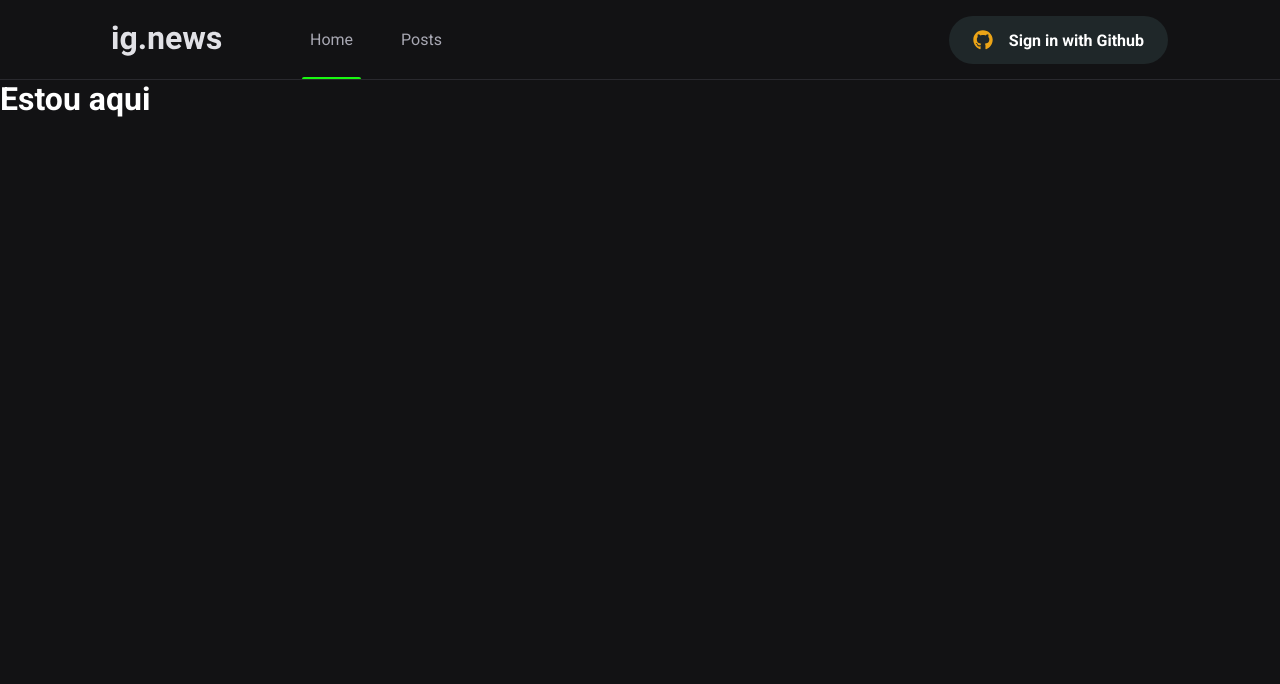
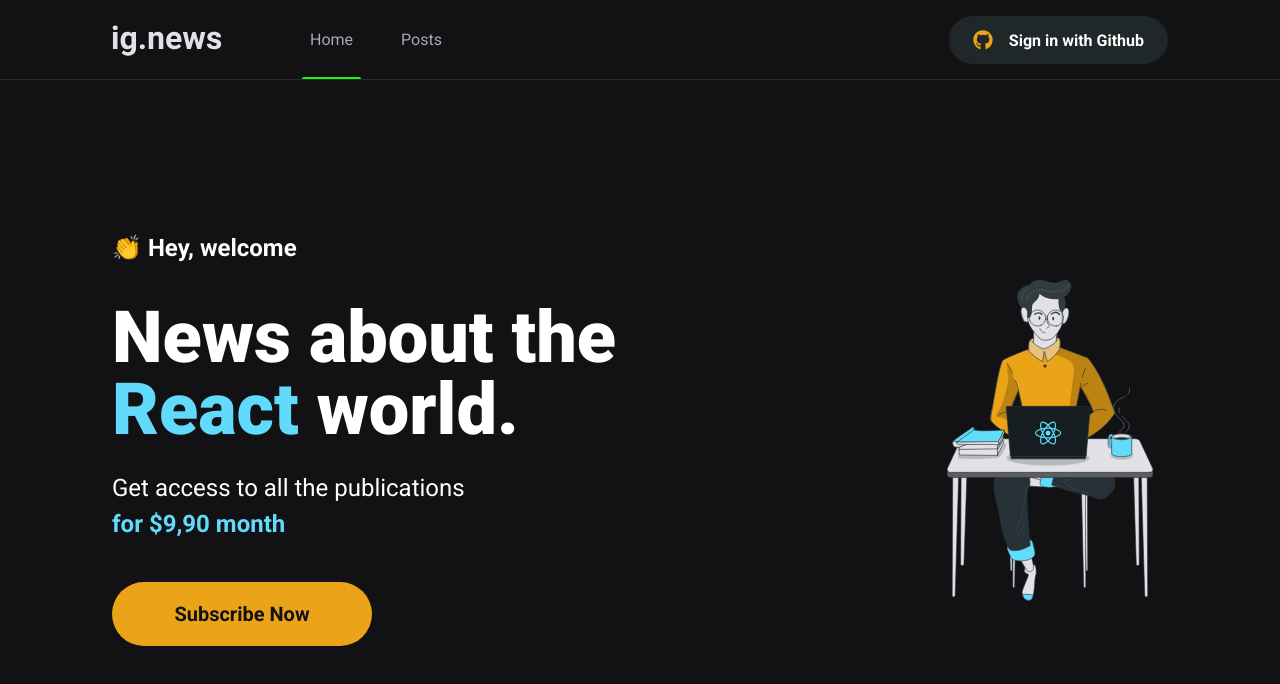
Before and after one commit to Gustavo-drafts/template-ignews-03-nextjs-basic, a Next.js app: page / in a window 1280 px wide. Shown: the top 684 px of the page. Built offline with nearby package versions, Linux system fonts and the light colour scheme; no server answers.

Commit message:
estilizando a interface

```diff
--- a/src/components/SignInButton/styles.module.scss
+++ b/src/components/SignInButton/styles.module.scss
@@ -24,9 +24,13 @@
     margin-right: 1rem;
   }
 
-  transition:  filter 0.4s;
+  .closeIcon {
+    margin-left: 1rem;
+  }
+
+  transition: filter 0.4s;
 
   &:hover {
-   filter: brightness(0.8);
+    filter: brightness(0.8);
   }
 }
--- /dev/null
+++ b/src/components/SubscribeButton/index.tsx
@@ -0,0 +1,13 @@
+import styles from './styles.module.scss'
+
+
+export function SubscribeButton() {
+  return (
+    <button
+    type="button"
+    className={styles.subscribeButton}
+    >
+      Subscribe Now
+    </button>
+  )
+}
--- /dev/null
+++ b/src/components/SubscribeButton/styles.module.scss
@@ -0,0 +1,20 @@
+.subscribeButton {
+  width: 260px;
+  height: 4rem;
+  border: 0;
+  border-radius: 2rem;
+  background: var(--yellow-500);
+  color: var(--gray-900);
+  font-size: 1.25rem;
+  font-weight: bold;
+
+  display: flex;
+  align-items: center;
+  justify-content: center;
+
+  transition: filter 0.2s;
+
+  &:hover {
+    filter: brightness(0.8);
+  }
+}
--- /dev/null
+++ b/src/pages/home.module.scss
@@ -0,0 +1,45 @@
+.contentContainer {
+  max-width: 70rem;
+  margin: 0 auto;
+  padding: 0 2rem;
+  height: calc(100vh - 5rem);
+
+  display: flex;
+  align-items: center;
+  justify-content: space-between;
+}
+
+.hero {
+  max-width: 37.5rem;
+
+  >span {
+    font-size: 1.5rem;
+    font-weight: bold;
+  }
+
+  h1 {
+    font-size: 4.5rem;
+    line-height: 4.5rem;
+    font-weight: 900;
+    margin-top: 2.5rem;
+
+    span {
+      color: var(--cyan-500);
+    }
+  }
+
+  p {
+    font-size: 1.5rem;
+    line-height: 2.25rem;
+    margin-top: 1.5rem;
+
+    span {
+      color: var(--cyan-500);
+      font-weight: bold;
+    }
+  }
+
+  button {
+    margin-top: 2.5rem;
+  }
+}
--- a/src/pages/index.tsx
+++ b/src/pages/index.tsx
@@ -1,9 +1,26 @@
-
+import Head from "next/head";
+import { SubscribeButton } from "../components/SubscribeButton";
+import styles from './home.module.scss';
 
 export default function Home() {
   return (
     <>
-      <h1>Estou aqui</h1>
+      <Head>
+        <title>Home | ig.news</title>
+      </Head>
+
+      <main className={styles.contentContainer}>
+        <section className={styles.hero}>
+          <span>👏 Hey, welcome</span>
+          <h1>News about the <span>React</span> world.</h1>
+          <p>
+            Get access to all the publications <br />
+            <span>for $9,90 month</span>
+          </p>
+          <SubscribeButton />
+        </section>
+        <img src="/images/men.svg" alt="Men Coding" />
+      </main>
     </>
   )
 }
```
Also changed, not shown: public/images/men.svg (added).
